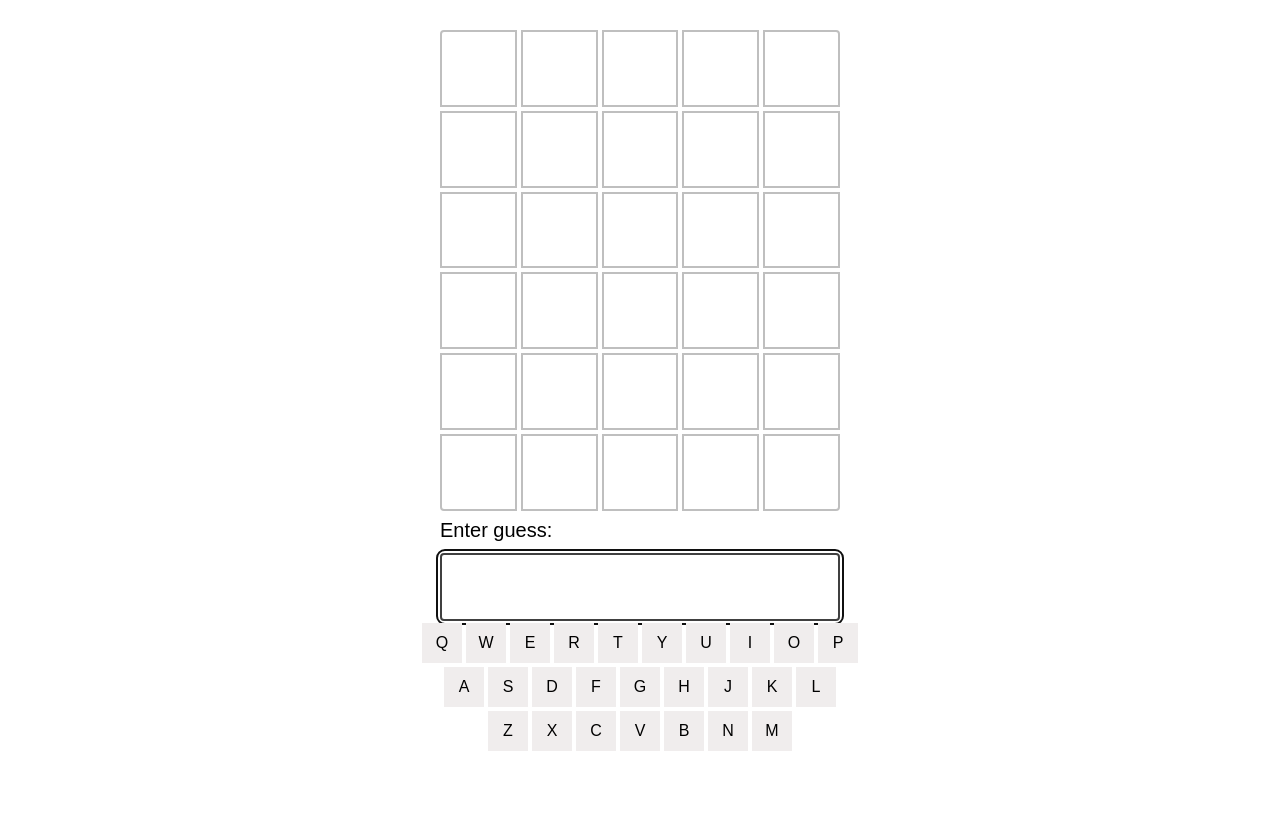
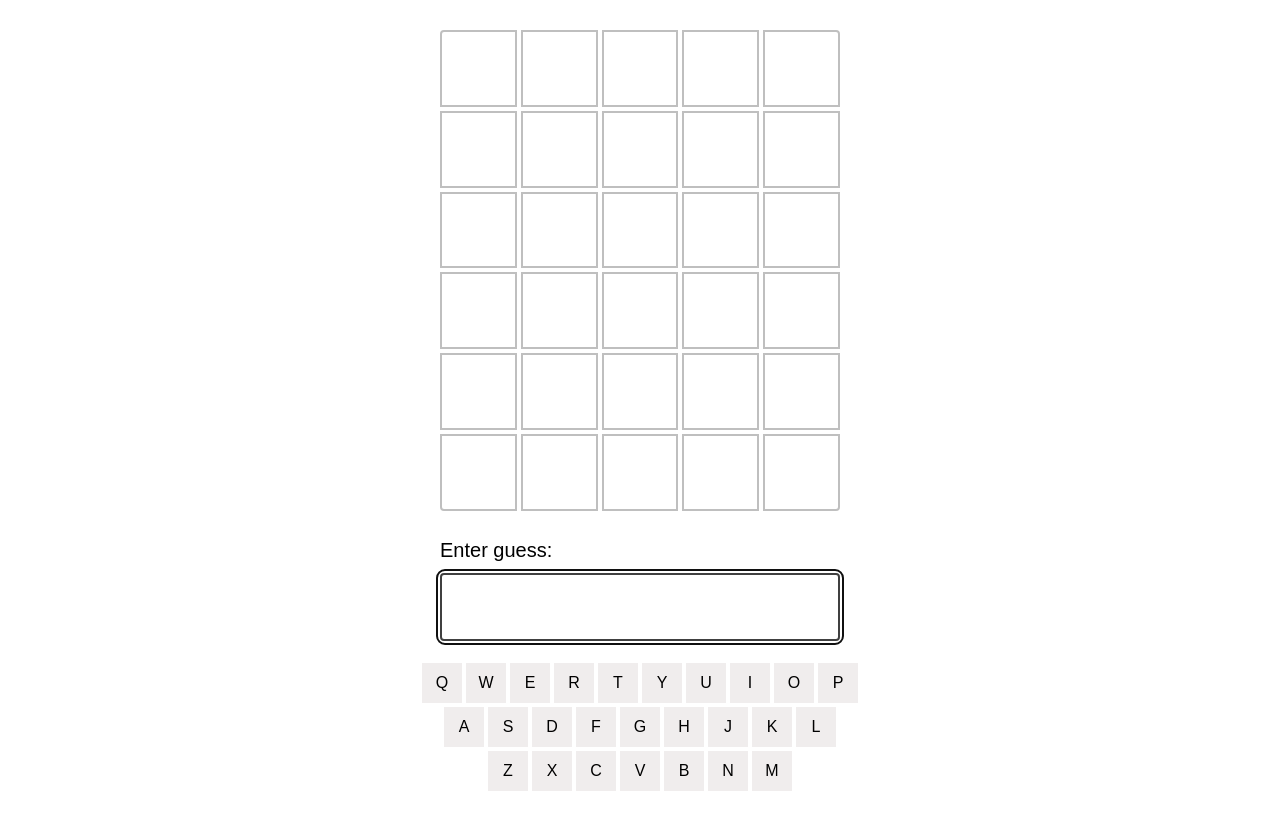
Before and after one commit to jayvicsanantonio/joy-of-react, a React app in the folder apps/project-wordle/: page / in a window 1280 px wide. Shown: the part 66-889 px from the top of the page. Before the commit the page ends 849 px from the top, so only its background shows below. Built offline with nearby package versions, Linux system fonts and the light colour scheme.

```diff
--- a/apps/project-wordle/src/components/Game/Game.js
+++ b/apps/project-wordle/src/components/Game/Game.js
@@ -23,7 +23,7 @@
   }, []);
 
   return (
-    <div>
+    <div className="game-container">
       <Guess guesses={guesses} />
       <FormInput
         hasWon={hasWon}
--- a/apps/project-wordle/src/styles.css
+++ b/apps/project-wordle/src/styles.css
@@ -88,6 +88,12 @@
   display: flex;
   flex-direction: column;
   justify-content: center;
+}
+
+.game-container {
+  display: flex;
+  flex-direction: column;
+  gap: 20px;
 }
 
 .guess {
@@ -201,6 +207,7 @@
   border-radius: 2rem;
   border: 1px solid #ffffff;
   padding: 0.5rem 1rem;
+  margin-top: 12px;
 }
 
 .keyboard {
```
